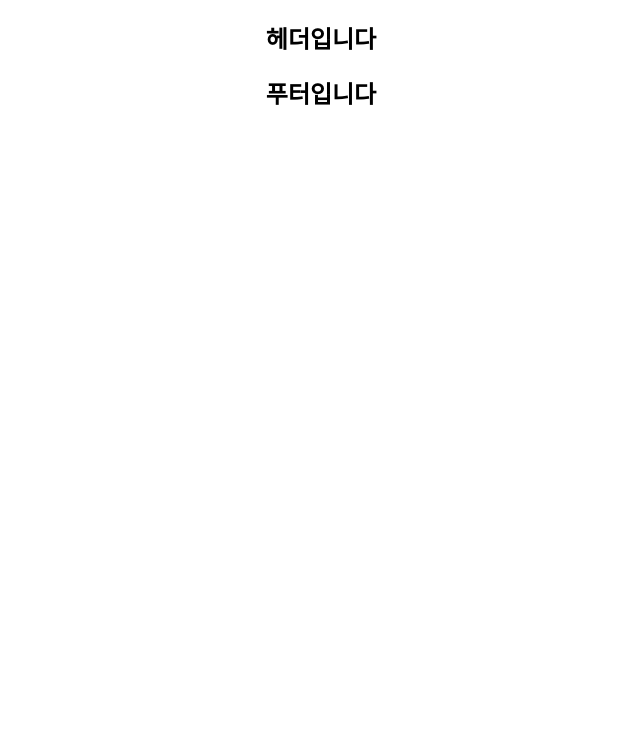
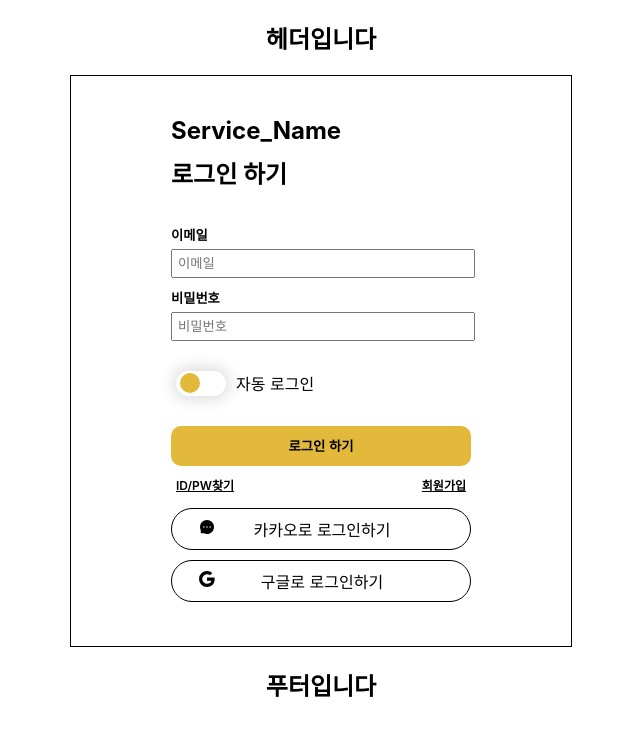
Before and after one commit to yoojaehuek/popol2, a React (Create React App) app in the folder popol2/: page /login in a window 1280 px wide. Before the commit this address had no page. Shown: the top 736 px of the page, without its empty margins (319-959 px from the left). Built offline with nearby package versions, Linux system fonts and the light colour scheme.

Commit message:
로그인회원가입

```diff
--- a/popol2/src/App.js
+++ b/popol2/src/App.js
@@ -4,13 +4,17 @@ import {Routes, Route} from 'react-router-dom';
 import Header from './routes/Header';
 import Footer from './routes/Footer';
 import Main from './routes/Main';
-
+import Login from './routes/Login';
+import Join from './routes/Join';
 function App() {
   return (
     <div className="App">
       <Header/>
       <Routes>
         <Route path='/' element={<Main></Main>}></Route>
+        <Route path='/login' element={<Login></Login>}></Route>
+        <Route path='/Join' element={<Join></Join>}></Route>
+
       </Routes>
       <Footer/>
     </div>
--- /dev/null
+++ b/popol2/src/routes/Join.js
@@ -0,0 +1,42 @@
+import React from "react";
+import '../scss/Join.scss';
+import { BsGoogle } from "react-icons/bs";
+import { AiFillMessage } from "react-icons/ai";
+const Join = () => {
+    return(
+        <form id="join-form" action="">
+        <div id="join-form-top">
+            <h2>간편하게 가입하고</h2>
+            <h2>음악의 세계로 뛰어드세요</h2>
+        </div>
+        <div>
+            <ul id="login-input">
+                <li>
+                    <h5>이메일</h5>
+                    <input type="text" placeholder="이메일"/>
+                </li>
+                <li>
+                    <h5>비밀번호</h5>
+                    <input type="password" placeholder="비밀번호"/>
+                </li>
+                <li>
+                    <h5>비밀번호 확인</h5>
+                    <input type="password" placeholder="비밀번호"/>
+                </li>
+            </ul>
+        </div>
+
+        <fieldset>
+            <legend>또는</legend>
+            <ul id="interwork">
+                <li><div><AiFillMessage/></div><div>카카오로 로그인하기</div></li>
+                <li><div><BsGoogle/></div><div>구글로 로그인하기</div></li>
+            </ul>
+        </fieldset>
+
+    </form>
+
+    )
+}
+
+export default Join;
--- a/popol2/src/routes/Login.js
+++ b/popol2/src/routes/Login.js
@@ -1,44 +1,51 @@
 import React from "react";
 import '../scss/Login.scss';
 import { BsGoogle } from "react-icons/bs";
-import { BsFacebook } from "react-icons/bs";
-import { BsApple } from "react-icons/bs";
-const Footer = () => {
+import { AiFillMessage } from "react-icons/ai";
+const Login = () => {
     return(
         <form id="login-form" action="">
-            <h1>Spotify에 로그인하기</h1>
-            <div>
-                <ul>
-                    <li><div><BsGoogle/></div>Google로 계속하기</li>
-                    <li><div><BsFacebook/></div>Facebook으로 계속하기</li>
-                    <li><div><BsApple/></div>Apple로 계속하기</li>
-                </ul>
+        <div id="login-form-top">
+            <h2>Service_Name</h2>
+            <h2>로그인 하기</h2>
         </div>
         <div>
-                <ul>
+            <ul id="login-input">
                 <li>
-                        <h5>이메일또는 사용자 이름</h5>
-                        <input type="text" />
+                    <h5>이메일</h5>
+                    <input type="text" placeholder="이메일"/>
                 </li>
                 <li>
                     <h5>비밀번호</h5>
-                        <input type="password" />
+                    <input type="password" placeholder="비밀번호"/>
                 </li>
-                </ul>
+                <li>
                     <div id="toggle-box">
                         <input type="checkbox" id="toggle" hidden/>
                         <label for="toggle" class="toggleSwitch">
                             <span class="toggleButton"></span>
                         </label>
-                    <span id="toggle-txt">내 정보 기억하기</span>
+                        <span id="toggle-txt">자동 로그인</span>
+                    </div>
+                </li>
+            </ul>
+
+
+            <li>
+                <button id="Login-btn">로그인 하기</button>
+                <div id="find-id"> <a href="">ID/PW찾기</a> <a href="">회원가입</a> </div>
+            </li>
         </div>
 
-                <li><button id="Login-btn">로그인 하기</button></li>
+        <div>
+            <ul id="interwork">
+                <li><div><AiFillMessage/></div><div>카카오로 로그인하기</div></li>
+                <li><div><BsGoogle/></div><div>구글로 로그인하기</div></li>
+            </ul>
+        </div>
 
-                <a>비밀번호를 잊었나요</a>
-            </div>
         </form>
     )
 }
 
-export default Footer;
+export default Login;
--- /dev/null
+++ b/popol2/src/scss/Join.scss
@@ -0,0 +1,64 @@
+li{
+    list-style: none;
+}
+#join-form {
+    border: 1px solid #000;
+    height: 550px;
+    width: 500px;
+    display: block;
+    margin: auto;
+    text-align: center;
+    padding-top: 20px;
+}
+#join-form-top{
+    width: 300px;
+    margin: 20px auto;
+    text-align: left;
+}
+#join-form-top h2{
+    margin: 0px;
+    margin: 10px 0px;
+}
+#join-form ul {
+    list-style-type: none;
+    width: 300px;
+    margin: auto;
+    padding: 15px 0px;
+}
+#join-form h5{
+    text-align: left;
+    display: block;
+    width: 200px;
+    margin-bottom: 5px;
+    margin-top: 0px;
+}
+#join-form input{
+    padding: 5px 5px;
+    margin-bottom: 10px;
+    width: 290px;
+}
+#join-form fieldset{
+    border: 0px;
+    border-top: 2px solid black;
+    width: 250px;
+    margin: auto;
+}
+#interwork li{
+    border: 1px solid #000;
+    border-radius: 50px;
+    display: flex;
+    text-align: center;
+    height: 40px;
+    margin-bottom: 10px;
+}
+#interwork li > div:nth-child(1){
+    width: 40px;
+    height: 40px;
+    margin-left: 15px;
+    padding-top: 10px;
+}
+#interwork li > div:nth-child(2){
+    width: 190px;
+    text-align: center;
+    padding-top: 8px;
+}
--- a/popol2/src/scss/Login.scss
+++ b/popol2/src/scss/Login.scss
@@ -5,10 +5,19 @@
     display: block;
     margin: auto;
     text-align: center;
+    padding-top: 20px;
+  }
+  #login-form-top{
+    width: 300px;
+    margin: 20px auto;
+    text-align: left;
+  }
+  #login-form-top h2{
+    margin: 0px;
+    margin: 10px 0px;
   }
   #login-form ul {
     list-style-type: none;
-    border-bottom: 1px solid #000;
     width: 300px;
     margin: auto;
     padding: 15px 0px;
@@ -20,16 +29,15 @@
     text-align: left;
     display: block;
     width: 200px;
-    margin: auto;
     margin-bottom: 5px;
+    margin-top: 0px;
   }
   #login-form input{
     padding: 5px 5px;
     margin-bottom: 10px;
-    width: 190px;
+    width: 290px;
   }
   #toggle-box{
-    margin: auto;
     display: block;
     width: 200px;
     display: flex;
@@ -40,7 +48,6 @@
     margin: auto;
     margin: 5px;
   }
-
   .toggleSwitch {
       width: 50px;
       height: 25px;
@@ -60,10 +67,11 @@
     left: 4px;
     transform: translateY(-50%);
     border-radius: 50%;
-    background: #f03d3d;
+    background: #E2B93B;
+
   }
   #toggle:checked ~ .toggleSwitch {
-    background: #f03d3d;
+    background: #E2B93B;
   }
   #toggle:checked ~ .toggleSwitch .toggleButton {
     left: calc(100% - 25px);
@@ -73,10 +81,42 @@
     transition: all 0.2s ease-in;
   }
   #Login-btn{
-    width: 200px;
+    width: 300px;
     height: 40px;
-    border-radius: 50px;
-    background-color: aquamarine;
+    border-radius: 10px;
+    background-color: #E2B93B;
     font-weight: 800;
     margin: 10px;
+    border: 0px solid;
   }
+  #find-id{
+    width: 290px;
+    margin: auto;
+    display: flex;
+    justify-content: space-between;
+    font-size: 12px;
+  }
+  #find-id a{
+    font-weight: 600;
+    color: black;
+  }
+  #interwork li{
+    border: 1px solid #000;
+    border-radius: 50px;
+    display: flex;
+    text-align: center;
+    height: 40px;
+    margin-bottom: 10px;
+  }
+  #interwork li > div:nth-child(1){
+    width: 40px;
+    height: 40px;
+    margin-left: 15px;
+    padding-top: 10px;
+  }
+  #interwork li > div:nth-child(2){
+    width: 190px;
+    text-align: center;
+    padding-top: 8px;
+
+  }
```
Lines whose indentation alone changed are shown as unchanged.
